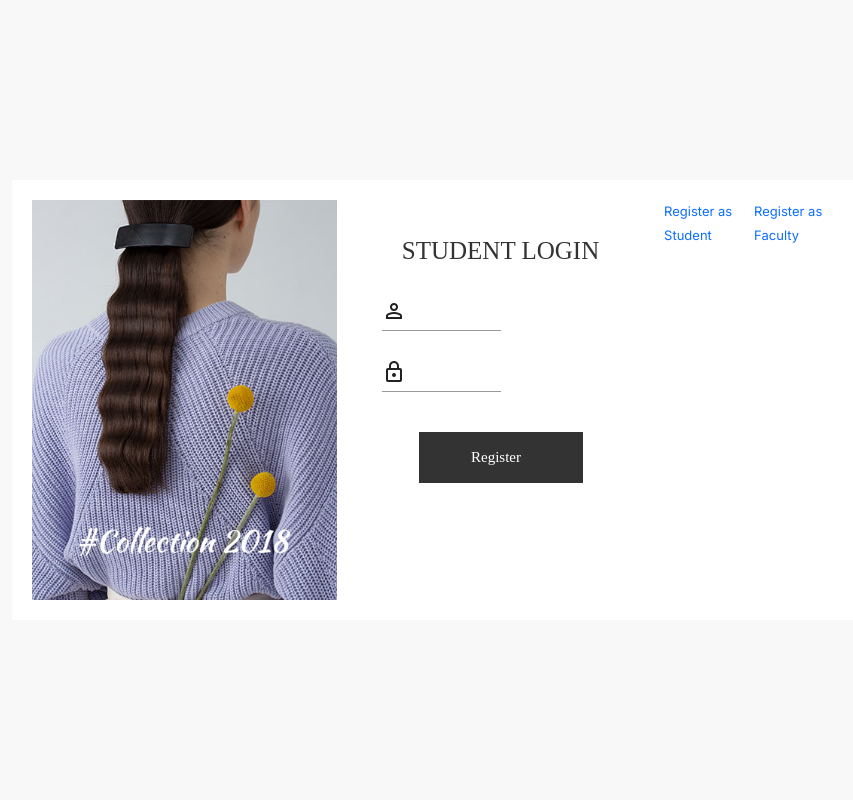
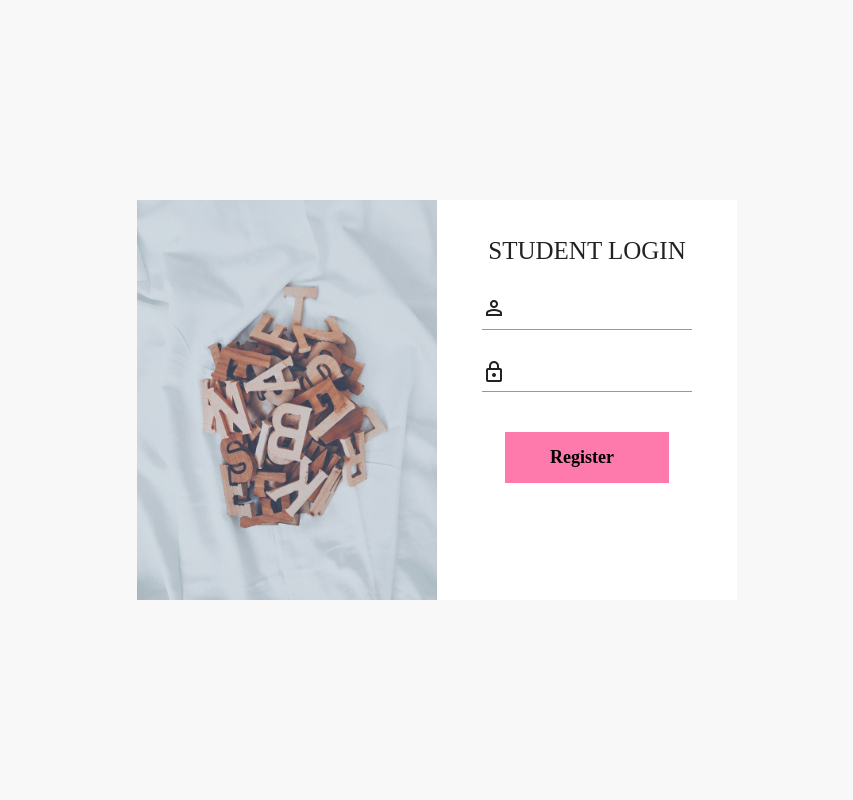
Before and after one commit to AnkanSen/TRINIT-Team-Raula-DEV, a Django app: page /login_student in a window 1280 px wide. Shown: the whole page, without its empty margins (203-1056 px from the left). Run offline with Django 4.2, Linux system fonts and the light colour scheme; some libraries are stand-ins or nearby versions; some web fonts are replaced.

Commit message:
ui changes

```diff
--- a/templates/home.html
+++ b/templates/home.html
@@ -42,7 +42,7 @@ a {
 
 body {
   font-family: 'Lato', sans-serif;
-  background-image: url("https://images.unsplash.com/photo-1583795484071-3c453e3a7c71?ixlib=rb-1.2.1&auto=format&fit=crop&w=1920&q=100");
+  background-image: url("{% static 'images/bg_image.jpg' %}");
   background-position-y: -120px;
   background-size: cover;
   background-repeat: no-repeat;
--- a/templates/login_student.html
+++ b/templates/login_student.html
@@ -33,13 +33,6 @@
       -webkit-box-sizing: border-box;
       -moz-box-sizing: border-box;
       box-sizing: border-box;
-   }
-
-   body {
-      font-family: "Poppins-Regular";
-      color: #333;
-      font-size: 13px;
-      margin: 0;
    }
 
    input,
@@ -88,11 +81,11 @@
    }
 
    .inner {
-      padding: 20px;
       background: #fff;
-      max-width: 850px;
+      max-width: 600px;
       margin: auto;
       display: flex;
+      height: 400px;
    }
 
    .inner .image-holder {
@@ -119,7 +112,7 @@
    }
 
    .form-group input {
-      width: 50%;
+      width: 100%;
    }
 
    .form-group input:first-child {
@@ -329,30 +322,25 @@
    <div class="wrapper" style="background-image: url('');">
       <div class="inner">
          <div class="image-holder">
-            <img src={% static 'images\registration-form-1.jpg' %} alt="">
+            <img style="height: 100%;" src={% static 'images\form_image.jpg' %}  alt="">
          </div>
          <form method="POST" class="register-form" id="login-form">
             {% csrf_token %}
 
             <h3>Student Login</h3>
-            <div class="form-group">
-               <label for="{{ form.id.id_for_label }}"><span class="material-symbols-outlined" style="vertical-align:text-bottom">person</span></label>
+            <div class="form-group" style="width: 100%;">
+               <label for="{{ form.id.id_for_label }}"><span style="width: 100% !;" class="material-symbols-outlined" style="vertical-align:text-bottom">person</span></label>
                {{ form.id }}
             </div>
             <div class="form-group">
                <label for="{{ form.password.id_for_label }}"><span class="material-symbols-outlined" style="vertical-align:text-bottom">lock</span></label>
                {{ form.password }}
             </div>
-            <button type="submit">Register
+            <button style="background-color: #ff7aac;color: black;font-size: large;font-weight: 800;" type="submit">Register
                <i class="zmdi zmdi-arrow-right"></i>
             </button>
+
          </form>
-         <div class="">
-            <a href="/register_student" target="_blank">Register as Student</a>
-         </div>
-         <div class="">
-            <a href="/register_faculty" target="_blank">Register as Faculty</a>
-         </div>
       </div>
 
    </div>
```
Also changed, not shown: templates/login_faculty.html (+5 -11 lines), templates/login_page.html (+15 -29 lines), templates/register_faculty.html (+8 -7 lines), templates/register_student.html (+7 -6 lines), static/images/bg_image.jpg (added), static/images/form_image.jpg (added).
